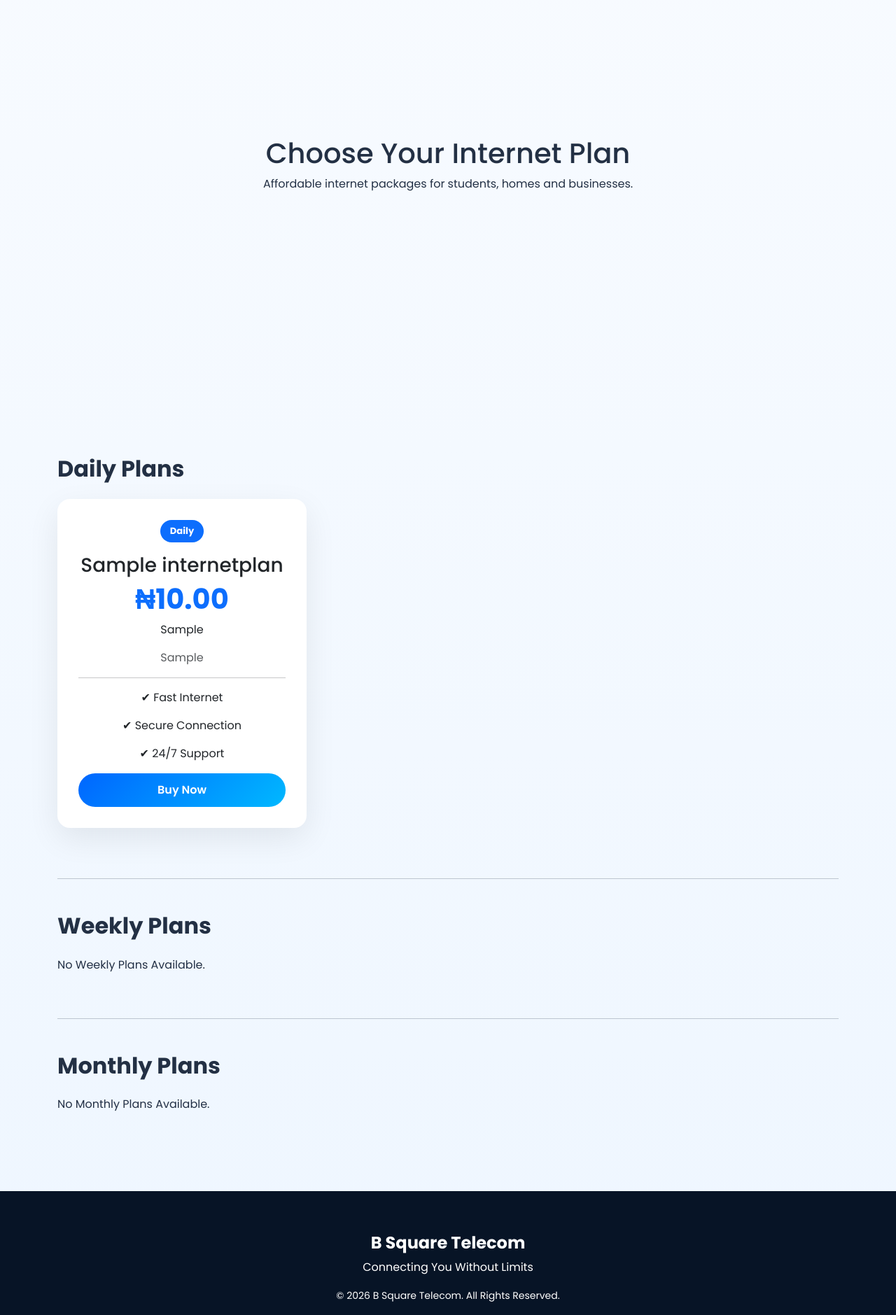
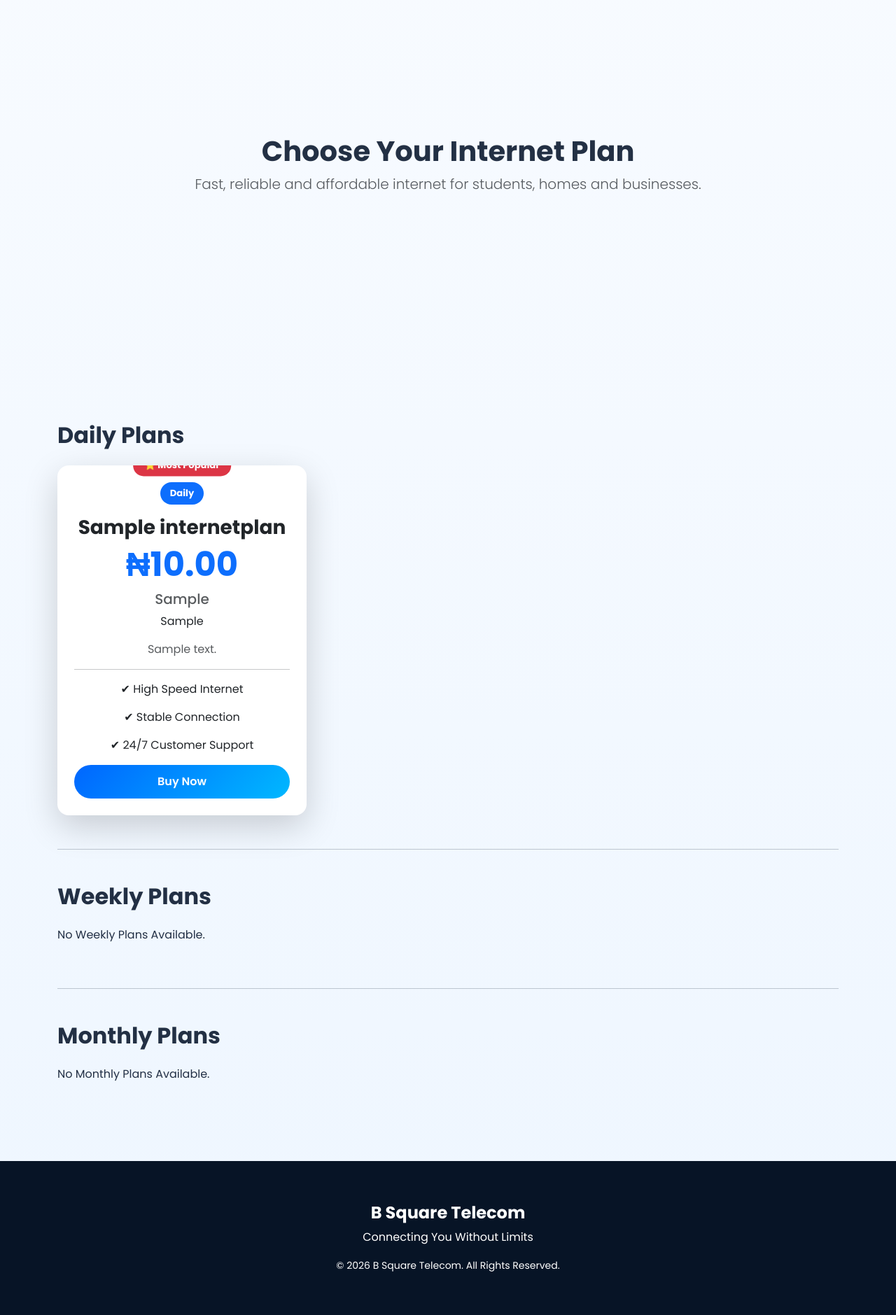
Before and after one commit to bsquaretelecom001/BSquareTelecom, a Django app: page /plans/ in a window 1280 px wide. Shown: the part 212-2091 px from the top of the page at 70% size. Run offline with Django 5.2, Linux system fonts and the light colour scheme; tables that the repository leaves empty hold one stand-in row (values such as "Sample post").

Commit message:
Update plans and contact management

```diff
--- a/plans/models.py
+++ b/plans/models.py
@@ -30,5 +30,21 @@ class InternetPlan(models.Model):
 
     active = models.BooleanField(default=True)
 
+    # NEW FEATURES
+    popular = models.BooleanField(
+        default=False,
+        help_text="Show 'Most Popular' badge on this plan."
+    )
+
+    display_order = models.PositiveIntegerField(
+        default=0,
+        help_text="Lower numbers appear first."
+    )
+
+    created_at = models.DateTimeField(auto_now_add=True)
+
+    class Meta:
+        ordering = ["display_order", "price"]
+
     def __str__(self):
         return f"{self.name} ({self.plan_type})"
--- a/templates/plans/plans.html
+++ b/templates/plans/plans.html
@@ -1,39 +1,57 @@
 {% extends "base.html" %} {% block content %}
 
-<section class="hero">
-  <div class="container text-center">
-    <h1>Choose Your Internet Plan</h1>
-    <p>Affordable internet packages for students, homes and businesses.</p>
+<section class="hero py-5 text-center">
+  <div class="container">
+    <h1 class="fw-bold">Choose Your Internet Plan</h1>
+    <p class="lead text-muted">
+      Fast, reliable and affordable internet for students, homes and businesses.
+    </p>
   </div>
 </section>
 
-<div class="container py-5">
-  <!-- Daily -->
+<div class="container pb-5">
+  <!-- DAILY -->
+
   <h2 class="fw-bold mb-4">Daily Plans</h2>
 
-  <div class="row">
+  <div class="row g-4">
     {% for plan in daily %}
 
-    <div class="col-lg-4 mb-4">
-      <div class="card h-100">
-        <div class="card-body text-center">
-          <span class="badge bg-primary mb-3"> Daily </span>
+    <div class="col-lg-4 col-md-6">
+      <div class="card shadow-lg border-0 rounded-4 h-100 position-relative">
+        {% if plan.popular %}
+        <span
+          class="badge bg-danger position-absolute top-0 start-50 translate-middle px-3 py-2"
+        >
+          ⭐ Most Popular
+        </span>
+        {% endif %}
 
-          <h3>{{ plan.name }}</h3>
+        <div class="card-body text-center p-4">
+          <span class="badge bg-primary mb-3"> {{ plan.plan_type }} </span>
 
-          <h1 class="text-primary fw-bold">₦{{ plan.price }}</h1>
+          <h3 class="fw-bold">{{ plan.name }}</h3>
 
-          <p>{{ plan.data }}</p>
+          <h1 class="display-5 fw-bold text-primary">₦{{ plan.price }}</h1>
 
-          <p class="text-muted">{{ plan.validity }}</p>
+          <h5 class="text-muted">{{ plan.data }}</h5>
+
+          <p>{{ plan.validity }}</p>
+
+          {% if plan.description %}
+          <p class="text-muted">{{ plan.description }}</p>
+          {% endif %}
 
           <hr />
 
-          <p>✔ Fast Internet</p>
-          <p>✔ Secure Connection</p>
-          <p>✔ 24/7 Support</p>
+          <p>✔ High Speed Internet</p>
+          <p>✔ Stable Connection</p>
+          <p>✔ 24/7 Customer Support</p>
 
-          <a href="{% url 'buy_plan' plan.id %}" class="btn btn-primary w-100">
+          <a
+            href="{% url 'buy_plan' plan.id %}"
+            class="btn btn-primary w-100 rounded-pill"
+          >
             Buy Now
           </a>
         </div>
@@ -49,32 +67,48 @@
 
   <hr class="my-5" />
 
-  <!-- Weekly -->
+  <!-- WEEKLY -->
+
   <h2 class="fw-bold mb-4">Weekly Plans</h2>
 
-  <div class="row">
+  <div class="row g-4">
     {% for plan in weekly %}
 
-    <div class="col-lg-4 mb-4">
-      <div class="card h-100">
-        <div class="card-body text-center">
-          <span class="badge bg-success mb-3"> Weekly </span>
+    <div class="col-lg-4 col-md-6">
+      <div class="card shadow-lg border-0 rounded-4 h-100 position-relative">
+        {% if plan.popular %}
+        <span
+          class="badge bg-danger position-absolute top-0 start-50 translate-middle px-3 py-2"
+        >
+          ⭐ Most Popular
+        </span>
+        {% endif %}
 
-          <h3>{{ plan.name }}</h3>
+        <div class="card-body text-center p-4">
+          <span class="badge bg-success mb-3"> {{ plan.plan_type }} </span>
 
-          <h1 class="text-success fw-bold">₦{{ plan.price }}</h1>
+          <h3 class="fw-bold">{{ plan.name }}</h3>
 
-          <p>{{ plan.data }}</p>
+          <h1 class="display-5 fw-bold text-success">₦{{ plan.price }}</h1>
 
-          <p class="text-muted">{{ plan.validity }}</p>
+          <h5 class="text-muted">{{ plan.data }}</h5>
+
+          <p>{{ plan.validity }}</p>
+
+          {% if plan.description %}
+          <p class="text-muted">{{ plan.description }}</p>
+          {% endif %}
 
           <hr />
 
-          <p>✔ Fast Internet</p>
-          <p>✔ Secure Connection</p>
-          <p>✔ 24/7 Support</p>
+          <p>✔ High Speed Internet</p>
+          <p>✔ Stable Connection</p>
+          <p>✔ 24/7 Customer Support</p>
 
-          <a href="{% url 'buy_plan' plan.id %}" class="btn btn-success w-100">
+          <a
+            href="{% url 'buy_plan' plan.id %}"
+            class="btn btn-success w-100 rounded-pill"
+          >
             Buy Now
           </a>
         </div>
@@ -90,24 +124,37 @@
 
   <hr class="my-5" />
 
-  <!-- Monthly -->
+  <!-- MONTHLY -->
+
   <h2 class="fw-bold mb-4">Monthly Plans</h2>
 
-  <div class="row">
+  <div class="row g-4">
     {% for plan in monthly %}
 
-    <div class="col-lg-4 mb-4">
-      <div class="card border-primary h-100">
-        <div class="card-body text-center">
-          <span class="badge bg-danger mb-3"> Most Popular </span>
+    <div class="col-lg-4 col-md-6">
+      <div class="card shadow-lg border-0 rounded-4 h-100 position-relative">
+        {% if plan.popular %}
+        <span
+          class="badge bg-danger position-absolute top-0 start-50 translate-middle px-3 py-2"
+        >
+          ⭐ Most Popular
+        </span>
+        {% endif %}
 
-          <h3>{{ plan.name }}</h3>
+        <div class="card-body text-center p-4">
+          <span class="badge bg-dark mb-3"> {{ plan.plan_type }} </span>
 
-          <h1 class="text-primary fw-bold">₦{{ plan.price }}</h1>
+          <h3 class="fw-bold">{{ plan.name }}</h3>
 
-          <p>{{ plan.data }}</p>
+          <h1 class="display-5 fw-bold text-primary">₦{{ plan.price }}</h1>
 
-          <p class="text-muted">{{ plan.validity }}</p>
+          <h5 class="text-muted">{{ plan.data }}</h5>
+
+          <p>{{ plan.validity }}</p>
+
+          {% if plan.description %}
+          <p class="text-muted">{{ plan.description }}</p>
+          {% endif %}
 
           <hr />
 
@@ -115,7 +162,10 @@
           <p>✔ Low Latency Gaming</p>
           <p>✔ Priority Support</p>
 
-          <a href="{% url 'buy_plan' plan.id %}" class="btn btn-primary w-100">
+          <a
+            href="{% url 'buy_plan' plan.id %}"
+            class="btn btn-primary w-100 rounded-pill"
+          >
             Buy Now
           </a>
         </div>
```
Also changed, not shown: plans/admin.py (+22 -0 lines), plans/migrations/0004_alter_internetplan_options_internetplan_created_at_and_more.py (added).
